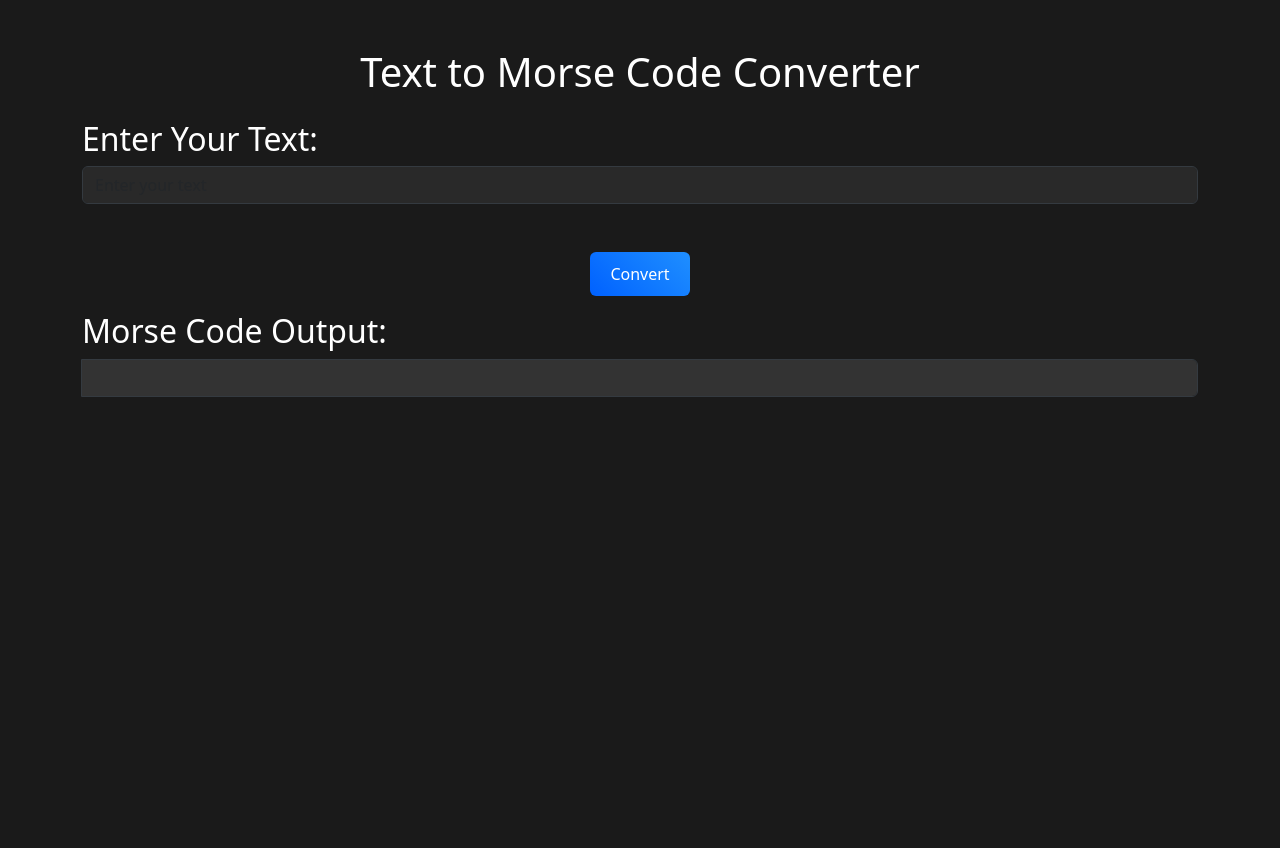
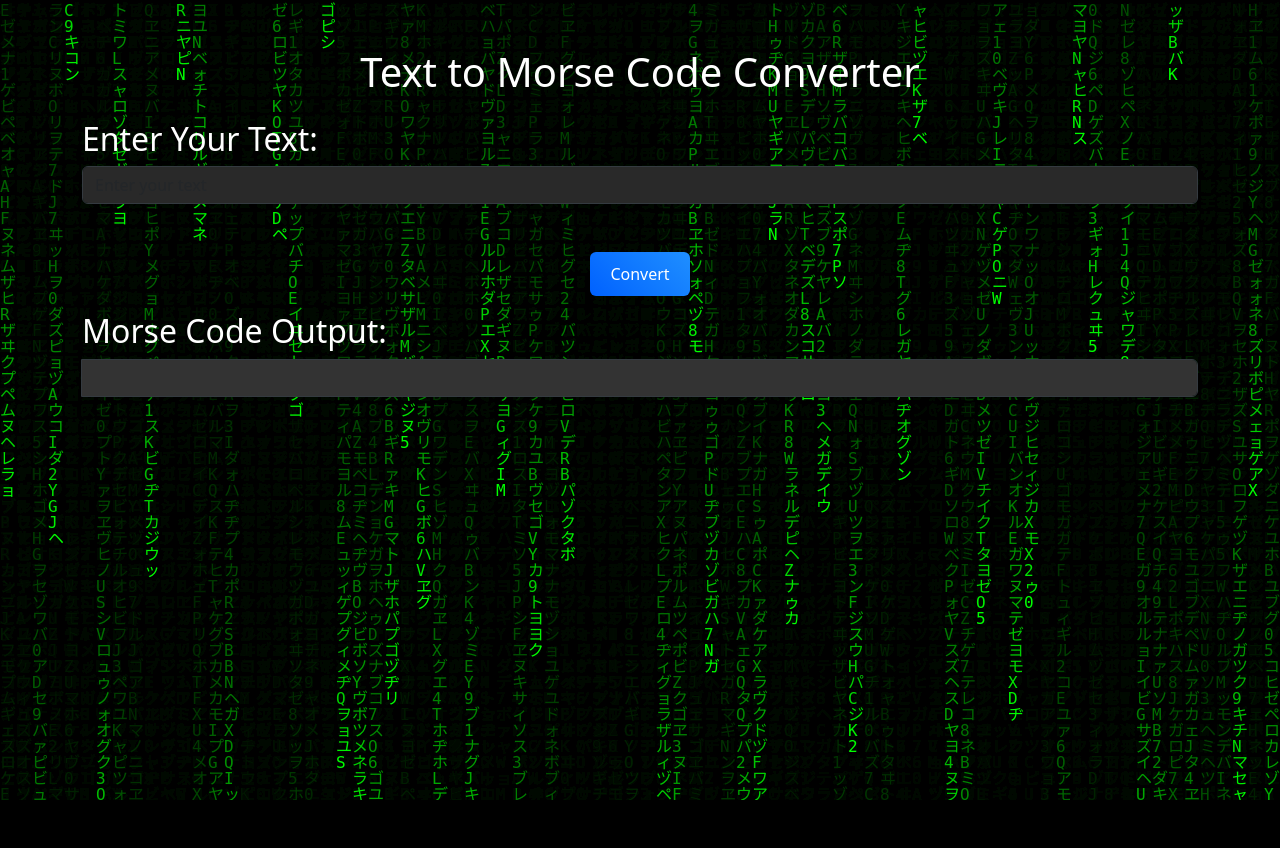
Before and after one commit to bakamono12/text-to-morse-code, a Flask app: page / in a window 1280 px wide. Before the commit the page ends 397 px from the top, so only its background shows below. Run offline with Flask 3, Linux system fonts and the light colour scheme.

Commit message:
Added some styling and some background for rain drop effects.

```diff
--- a/static/index.js
+++ b/static/index.js
@@ -1,5 +1,5 @@
-$(document).ready(function() {
-    $("#convert-button").click(function() {
+$(document).ready(function () {
+    $("#convert-button").click(function () {
         const userInput = $("#input-text").val().trim().toUpperCase();
         const morseOutput = $("#morse-output");
 
@@ -11,13 +11,53 @@ $(document).ready(function() {
         $.ajax({
             url: `/convert?text=${encodeURIComponent(userInput)}`,
             method: "GET",
-            success: function(data) {
+            success: function (data) {
                 morseOutput.val(data);
             },
-            error: function(xhr, status, error) {
+            error: function (xhr, status, error) {
                 console.error("An error occurred:", error);
                 morseOutput.val("An error occurred.");
             }
         });
     });
 });
+const canvas = document.getElementById('Matrix');
+const context = canvas.getContext('2d');
+
+canvas.width = window.innerWidth;
+canvas.height = window.innerHeight;
+
+const katakana = 'アァカサタナハマヤャラワガザダバパイィキシチニヒミリヰギジヂビピウゥクスツヌフムユュルグズブヅプエェケセテネヘメレヱゲゼデベペオォコソトノホモヨョロヲゴゾドボポヴッン';
+const latin = 'ABCDEFGHIJKLMNOPQRSTUVWXYZ';
+const nums = '0123456789';
+
+const alphabet = katakana + latin + nums;
+
+const fontSize = 16;
+const columns = canvas.width / fontSize;
+
+const rainDrops = [];
+
+for (let x = 0; x < columns; x++) {
+    rainDrops[x] = 1;
+}
+
+const draw = () => {
+    context.fillStyle = 'rgba(0, 0, 0, 0.05)';
+    context.fillRect(0, 0, canvas.width, canvas.height);
+
+    context.fillStyle = '#0F0';
+    context.font = fontSize + 'px monospace';
+
+    for (let i = 0; i < rainDrops.length; i++) {
+        const text = alphabet.charAt(Math.floor(Math.random() * alphabet.length));
+        context.fillText(text, i * fontSize, rainDrops[i] * fontSize);
+
+        if (rainDrops[i] * fontSize > canvas.height && Math.random() > 0.975) {
+            rainDrops[i] = 0;
+        }
+        rainDrops[i]++;
+    }
+};
+
+setInterval(draw, 30);
--- a/static/styles.css
+++ b/static/styles.css
@@ -1,6 +1,31 @@
 /* Dark mode styling */
+html {
+    background: black;
+    height: 100%;
+    overflow: hidden;
+}
+
+body {
+    margin: 0;
+    padding: 0;
+    height: 100%;
+}
+
+.canvas-container {
+    position: absolute;
+    top: 0;
+    left: 0;
+    width: 100%;
+    height: 100%;
+    z-index: -1; /* Places the canvas behind other content */
+}
+
+.main{
+    z-index: 1;
+}
+
 .dark-mode {
-    background-color: #1a1a1a;
+    background-color: transparent;
     color: #ffffff;
 }
 
--- a/templates/index.html
+++ b/templates/index.html
@@ -8,7 +8,11 @@
     <link rel="stylesheet" href="{{ url_for('static', filename='styles.css') }}">
 </head>
 <body class="dark-mode">
-    <div class="container mt-5">
+<div class="canvas-container">
+    <canvas id="Matrix">
+    </canvas>
+</div>
+<div class="container mt-5 main">
     <h1 class="text-center mb-4">Text to Morse Code Converter</h1>
     <h2>Enter Your Text:</h2>
     <div class="mb-3 input-group">
```
Lines whose indentation alone changed are shown as unchanged.
